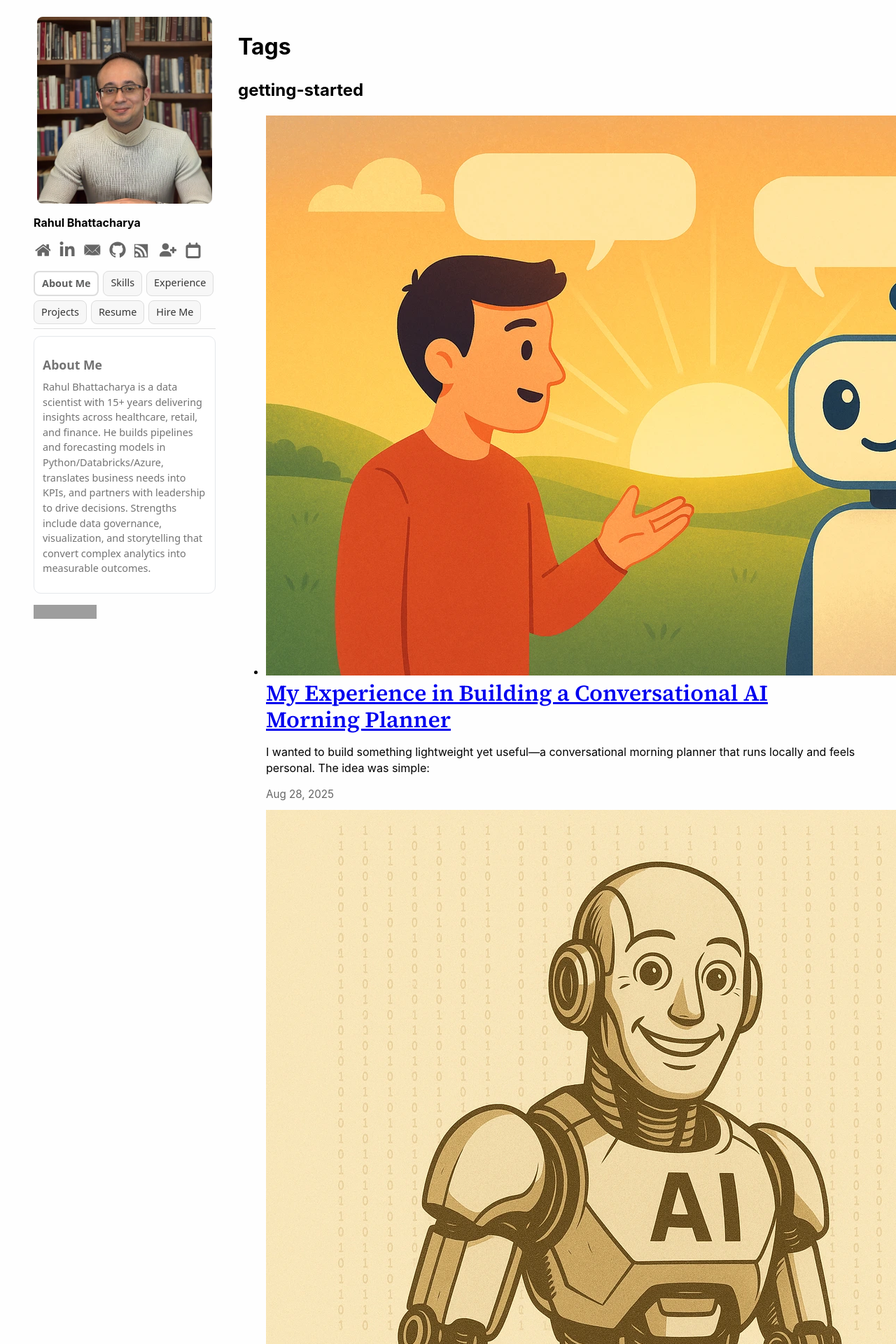
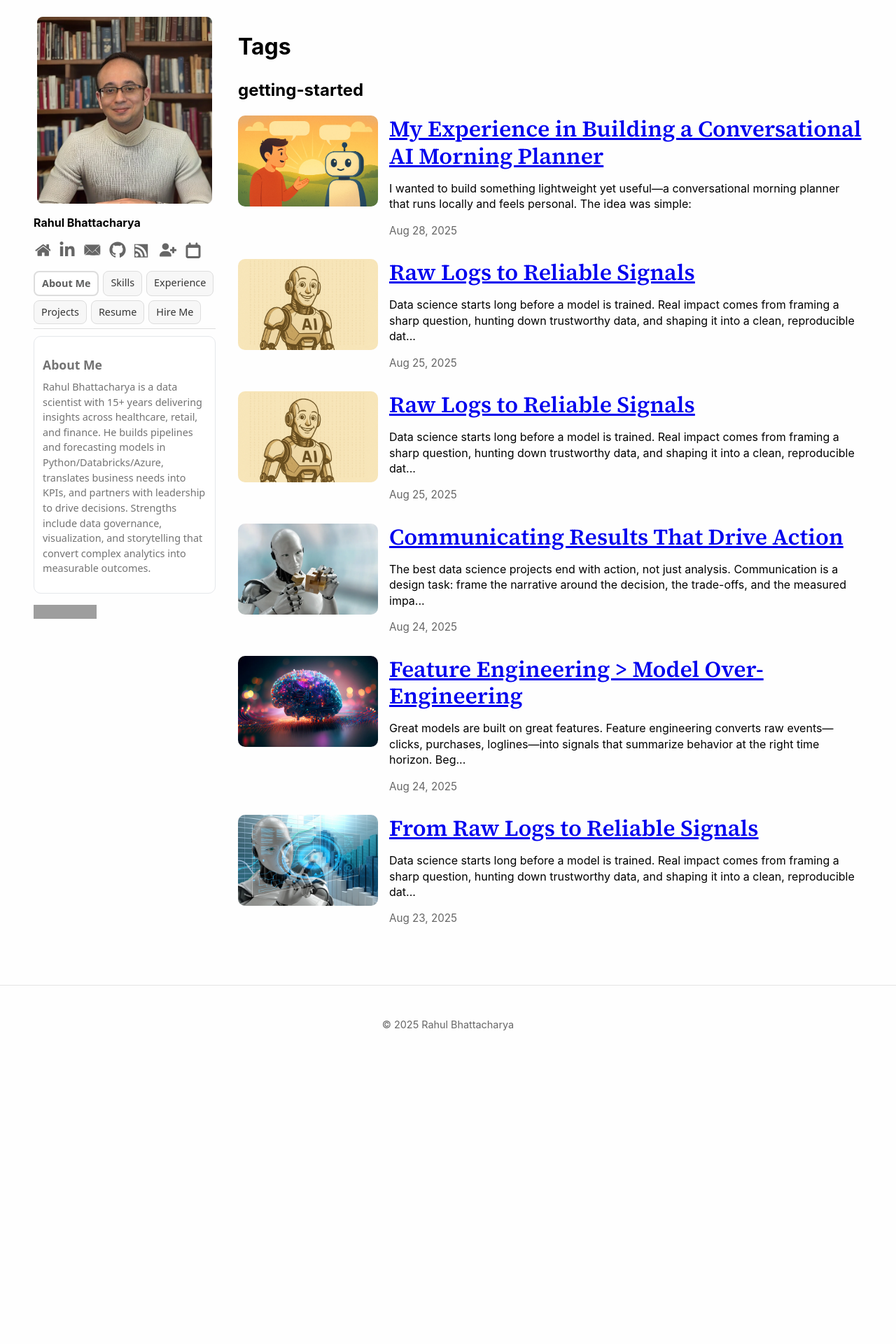
Before and after one commit to RahulBhattacharya1/RahulBhattacharya1.github.io, a Jekyll site: the page built from tags.html, in a window 1280 px wide. Shown: the top 1920 px of the page at 70% size. Built offline with Jekyll 4.4.1, drawn with Linux system fonts in a browser that asks for light colours; after the commit the page ends 1521 px from its top, so only the background shows below that; grey boxes are pictures that could not be loaded.

Commit message:
Update main.scss

```diff
--- a/assets/css/main.scss
+++ b/assets/css/main.scss
@@ -824,6 +824,24 @@ pre {
   outline: none;
 }
 
+/* Tags page: enable the same media layout as homepage */
+.tag-page .post-list { list-style: none; margin: 0; padding: 0; display: grid; gap: 18px; }
+
+.tag-page .post-card {
+  display: grid;
+  grid-template-columns: 200px 1fr; /* thumbnail | text */
+  gap: 16px;
+  align-items: start;
+}
+
+.tag-page .post-card__media { width: 200px; height: 130px; border-radius: 10px; overflow: hidden; }
+.tag-page .post-card__media .post-thumb { width: 100%; height: 100%; object-fit: cover; display: block; }
+
+@media (max-width: 640px) {
+  .tag-page .post-card { grid-template-columns: 120px 1fr; gap: 12px; }
+  .tag-page .post-card__media { width: 120px; height: 90px; }
+}
+
 /* Giscus Comments Box */
 .giscus, .giscus-frame {
   display: block;
```
